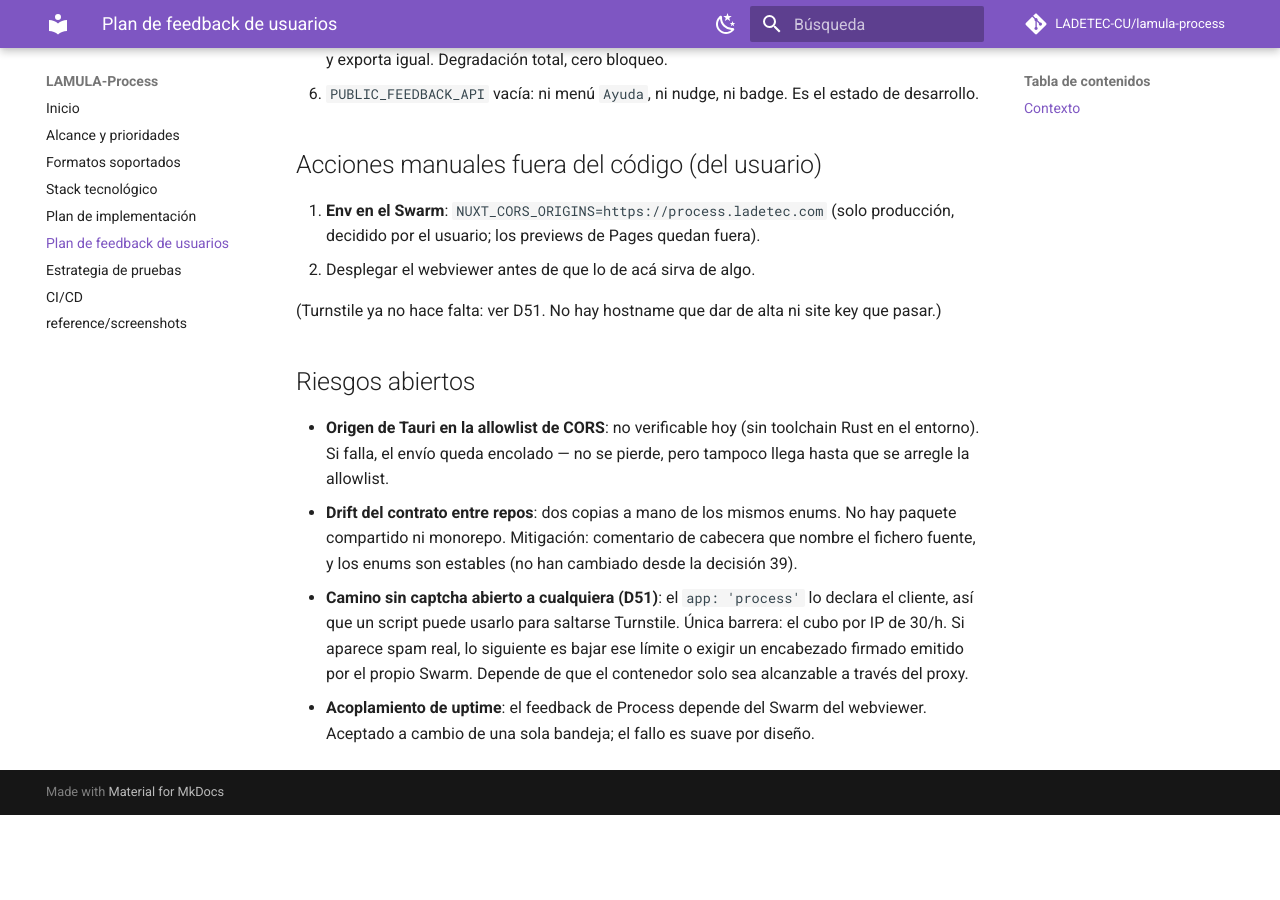
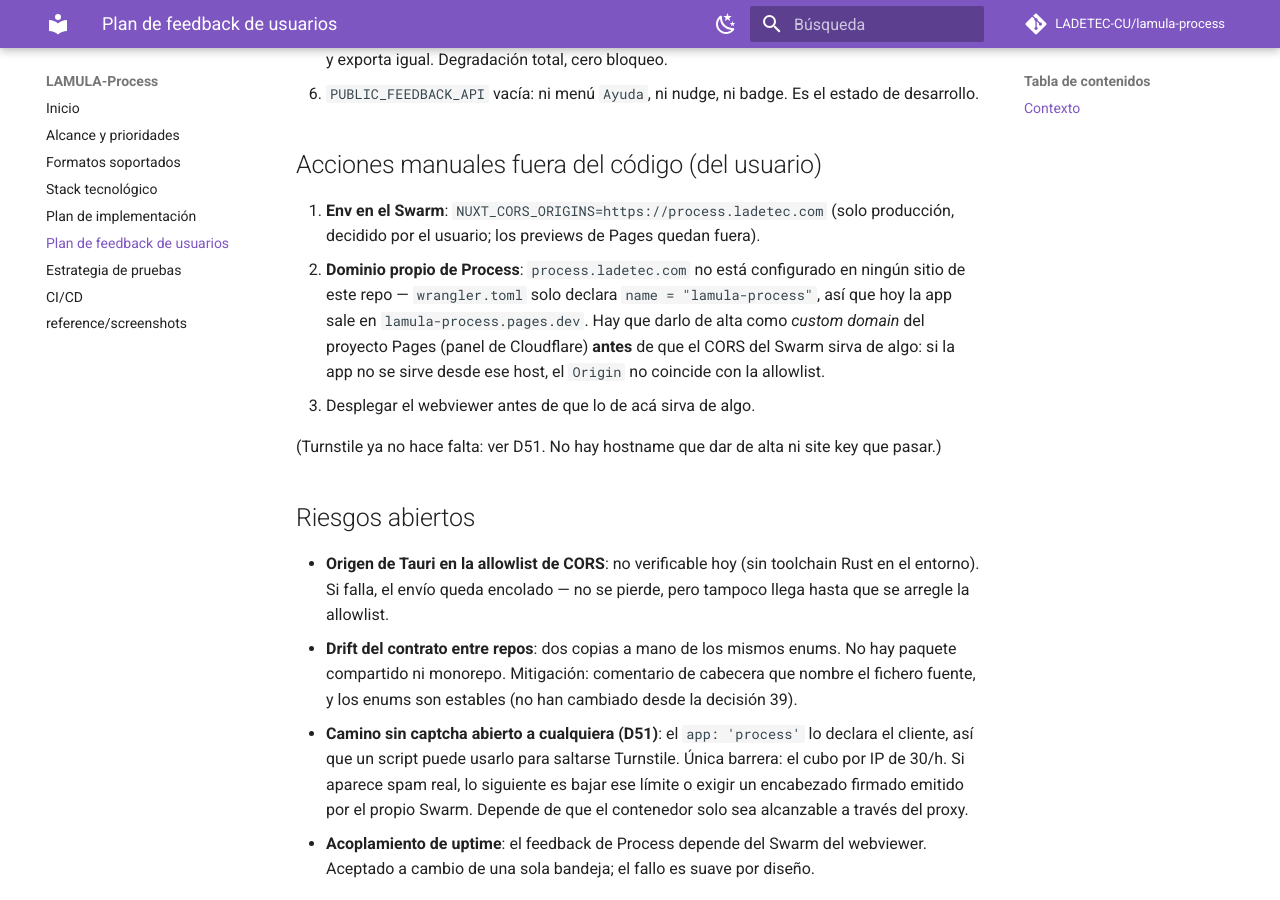
Before and after one commit to vladimir1284/lamula-process, an MkDocs documentation site: the page built from docs/plan-feedback.md, in a window 1280 px wide and 900 px high, scrolled down 12928 px. Built offline with MkDocs 1.6.1 and Material for MkDocs 9.7.7, drawn with Linux system fonts in a browser that asks for light colours; comment, search, counter and statistics services are not loaded; before the commit the page ends 13743 px from its top, so only the background shows below that.

Commit message:
docs(feedback): anotar el custom domain de Pages como acción manual
`process.ladetec.com` no está configurado en el repo; sin darlo de alta
en el proyecto Pages la app sale en `lamula-process.pages.dev` y su
`Origin` no coincide con la allowlist del Swarm.

Co-Authored-By: Claude Opus 5 (1M context) <noreply@anthropic.com>

```diff
--- a/docs/plan-feedback.md
+++ b/docs/plan-feedback.md
@@ -459,7 +459,12 @@ justo lo que este plan hace. No hay Playwright en este repo; no se añade.
 
 1. **Env en el Swarm**: `NUXT_CORS_ORIGINS=https://process.ladetec.com` (solo producción, decidido
    por el usuario; los previews de Pages quedan fuera).
-2. Desplegar el webviewer antes de que lo de acá sirva de algo.
+2. **Dominio propio de Process**: `process.ladetec.com` no está configurado en ningún sitio de
+   este repo — `wrangler.toml` solo declara `name = "lamula-process"`, así que hoy la app sale en
+   `lamula-process.pages.dev`. Hay que darlo de alta como _custom domain_ del proyecto Pages
+   (panel de Cloudflare) **antes** de que el CORS del Swarm sirva de algo: si la app no se sirve
+   desde ese host, el `Origin` no coincide con la allowlist.
+3. Desplegar el webviewer antes de que lo de acá sirva de algo.
 
 (Turnstile ya no hace falta: ver D51. No hay hostname que dar de alta ni site key que pasar.)
 
```
